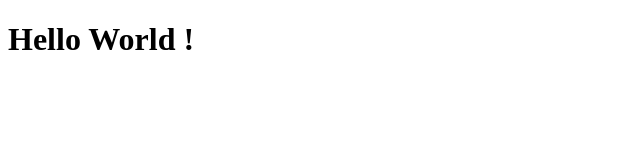
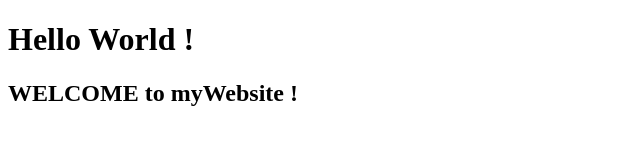
Before and after one commit to song3672/test01, a plain HTML site: page index.html in a window 1280 px wide. Shown: the whole page, without its empty margins (0-640 px from the left). Drawn offline with Linux system fonts and the light colour scheme.

Commit message:
add welcome message
n1

```diff
--- a/index.html
+++ b/index.html
@@ -5,4 +5,5 @@
 </head>
 <body>
      <h1>Hello World !</h1>
+     <h2>WELCOME to  myWebsite !</h2>
 </body>
```
